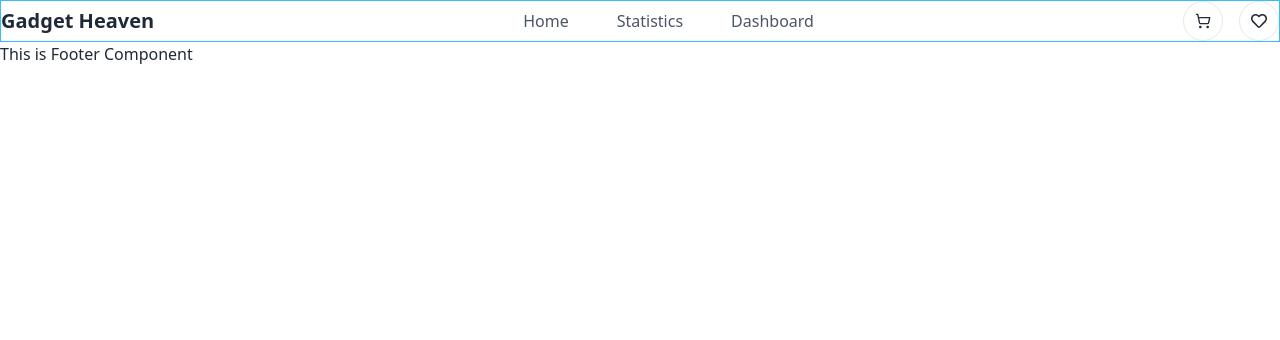
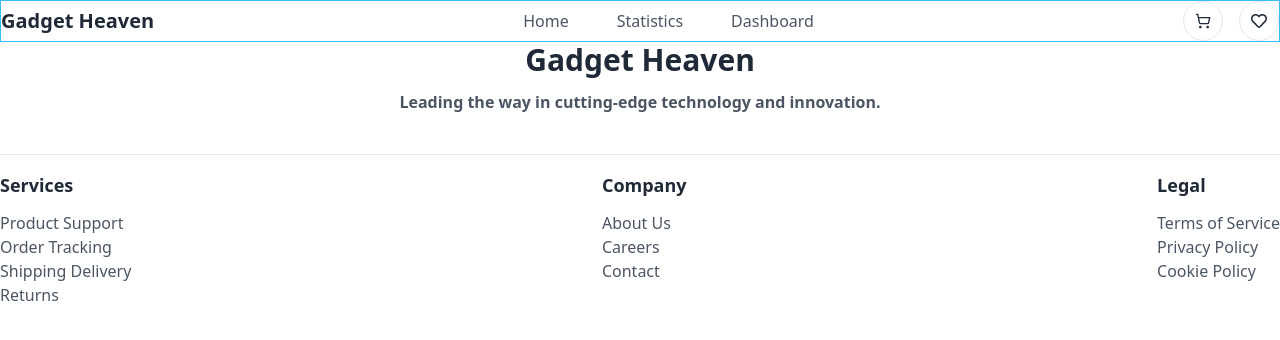
Before and after one commit to programming-hero-web-course-4/b10a8-gadget-heaven-HridoyMnd, a React app: page / in a window 1280 px wide. Shown: the top 340 px of the page. Built offline with nearby package versions, Linux system fonts and the light colour scheme; the HTML template or start-up script is replaced by a standard one.

Commit message:
footer section design done

```diff
--- a/src/assets/Components/Footer/Footer.jsx
+++ b/src/assets/Components/Footer/Footer.jsx
@@ -1,9 +1,36 @@
 
 const Footer = () => {
     return (
-        <div>
-            <h2>This is Footer Component</h2>
-        </div>
+        <section className="container mx-auto">
+            <footer>
+                <div className="mb-10 text-center">
+                    <h1 className="font-bold text-3xl mb-3">Gadget Heaven</h1>
+                    <p className="font-semibold text-gray-600">Leading the way in cutting-edge technology and innovation.</p>
+                </div>
+                <hr />
+                <div className="flex justify-between mt-4">
+                    <div>
+                        <h3 className="font-bold text-lg mb-3">Services</h3>
+                        <p className="font-medium text-gray-600">Product Support</p>
+                        <p className="font-medium text-gray-600">Order Tracking</p>
+                        <p className="font-medium text-gray-600">Shipping Delivery</p>
+                        <p className="font-medium text-gray-600">Returns</p>
+                    </div>
+                    <div>
+                        <h3 className="font-bold text-lg mb-3">Company</h3>
+                        <p className="font-medium text-gray-600">About Us</p>
+                        <p className="font-medium text-gray-600">Careers</p>
+                        <p className="font-medium text-gray-600">Contact</p>
+                    </div>
+                    <div>
+                        <h3 className="font-bold text-lg mb-3">Legal</h3>
+                        <p className="font-medium text-gray-600">Terms of Service</p>
+                        <p className="font-medium text-gray-600">Privacy Policy</p>
+                        <p className="font-medium text-gray-600">Cookie Policy</p>
+                    </div>
+                </div>
+            </footer>
+        </section>
     );
 };
 
```
